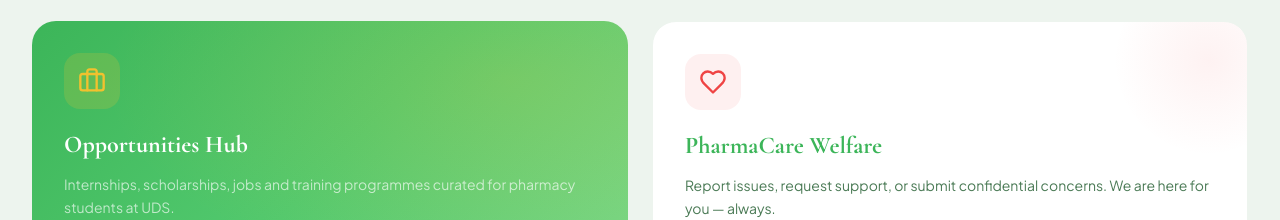
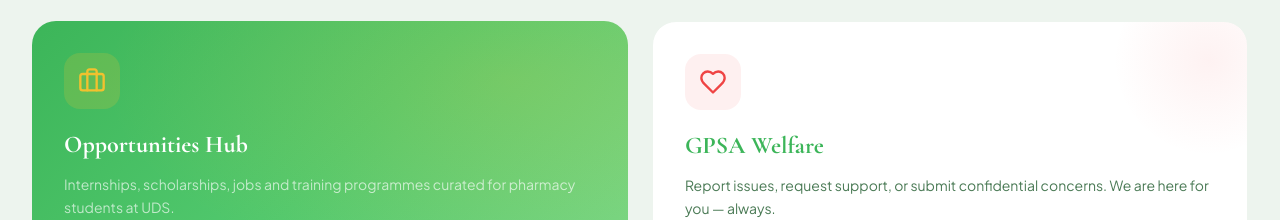
Before and after one commit to timothysaatum/gpsauds, a React (Vite) app: page / in a window 1280 px wide. Shown: the part 2920-3140 px from the top of the page. Built offline with nearby package versions, Linux system fonts and the light colour scheme; no server answers.

Commit message:
fix: update 'PharmaCare Welfare' to 'GPSA Welfare' for consistency in Home component

```diff
--- a/src/pages/Home.tsx
+++ b/src/pages/Home.tsx
@@ -31,7 +31,7 @@ const SLIDES = [
   },
   {
     img: img3,
-    tag: 'PharmaCare Welfare',
+    tag: 'GPSA Welfare',
     heading: 'Your Wellbeing,',
     highlight: 'Our Priority',
     sub: 'Access welfare support, academic resources, and exciting opportunities — all in one place.',
@@ -548,7 +548,7 @@ function SplitCards() {
             >
               <Heart className="h-7 w-7 text-red-500" />
             </div>
-            <h3 className="font-display text-2xl font-bold text-green-700 mb-3">PharmaCare Welfare</h3>
+            <h3 className="font-display text-2xl font-bold text-green-700 mb-3">GPSA Welfare</h3>
             <p className="text-muted text-sm leading-relaxed mb-6">
               Report issues, request support, or submit confidential concerns. We are here for you — always.
             </p>
```
